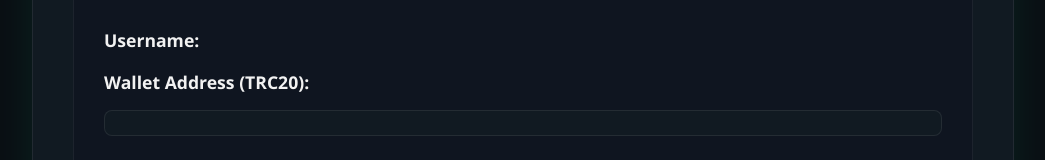
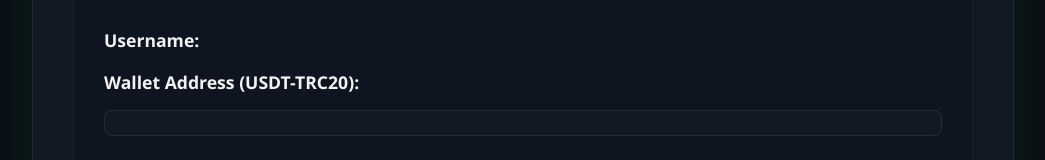
Before and after one commit to jasongreg4900/Cryptodailymint, a website: page views/deposit.html in a window 1280 px wide. Shown: the part 209-369 px from the top of the page, without its empty margins (117-1162 px from the left). Drawn offline with Linux system fonts and the light colour scheme.

Commit message:
Update deposit.html

```diff
--- a/views/deposit.html
+++ b/views/deposit.html
@@ -176,7 +176,7 @@
 
     <div class="deposit-card">
       <p><strong>Username:</strong> <span id="username-id"></span></p>
-      <p><strong>Wallet Address (TRC20):</strong></p>
+      <p><strong>Wallet Address (USDT-TRC20):</strong></p>
       <p id="walletAddress"></p>
 
       <img id="qrCode" width="200">
```
